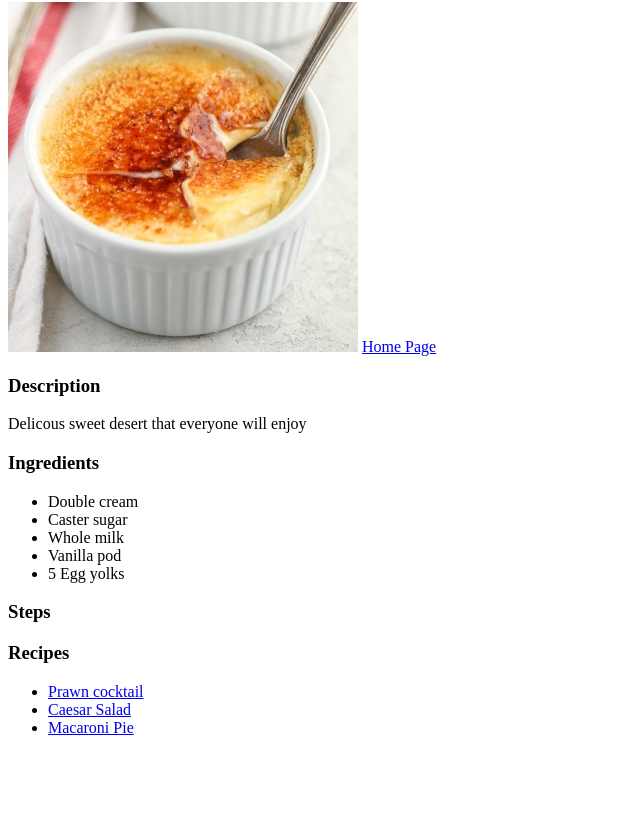
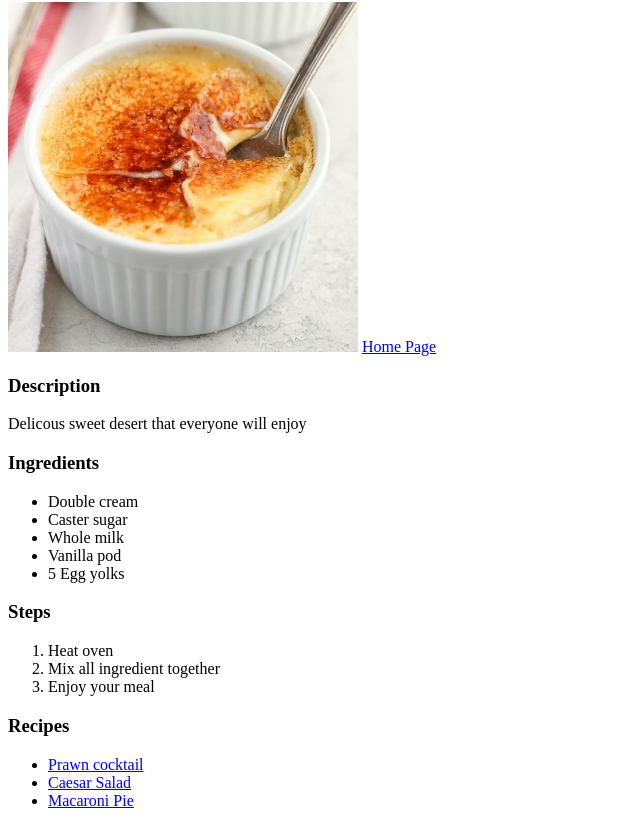
Before and after one commit to Shaquille-Worrell/odin-recipes, a plain HTML site: page recipes/creme-brulee.html in a window 1280 px wide. Shown: the part 78-904 px from the top of the page, without its empty margins (0-640 px from the left). Before the commit the page ends 831 px from the top, so only its background shows below. Drawn offline with Linux system fonts and the light colour scheme.

Commit message:
added step guide to recipe

```diff
--- a/recipes/creme-brulee.html
+++ b/recipes/creme-brulee.html
@@ -22,6 +22,12 @@
             </ul>
 
             <h3>Steps</h3>
+            <ol>
+                <li>Heat oven </li>
+                <li>Mix all ingredient together</li>
+                <li>Enjoy your meal</li>
+
+            </ol>
 
 
 
```
